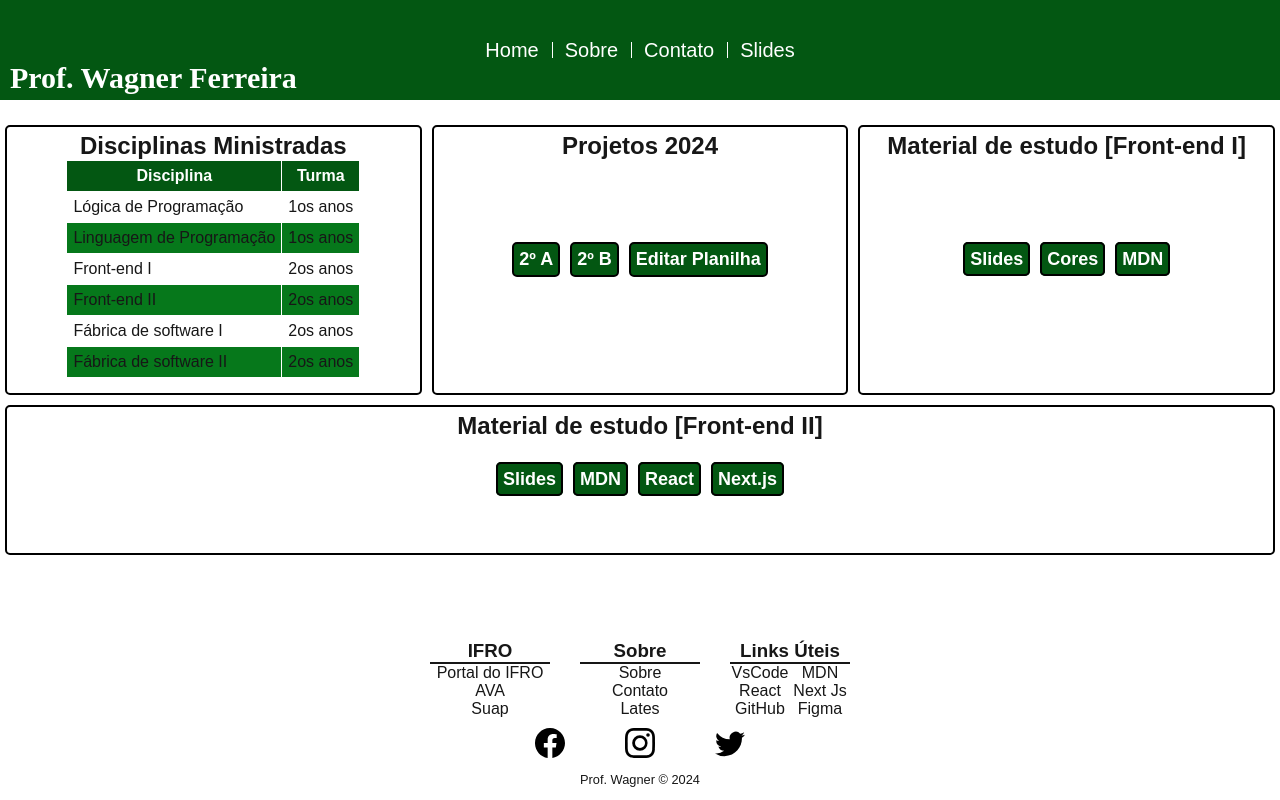
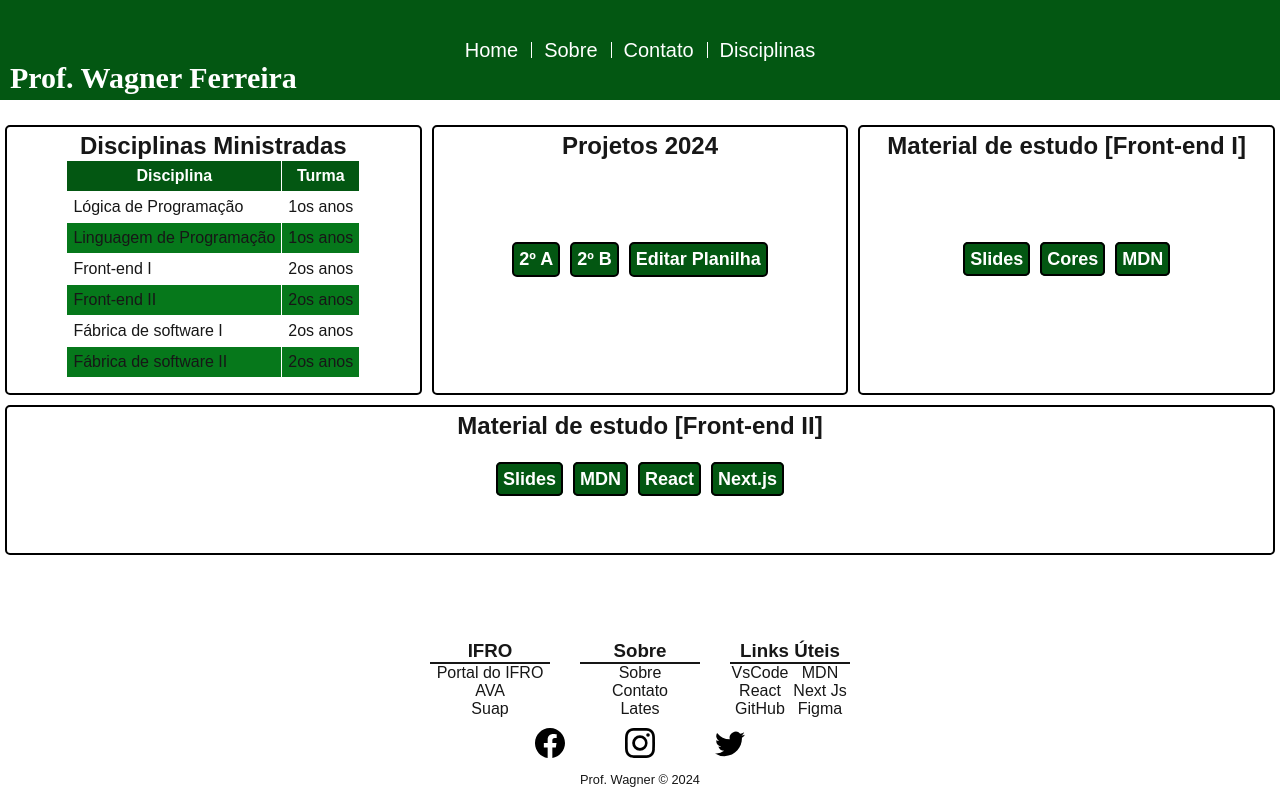
Before and after one commit to wagnerferreiraf/wagnerferreiraf.github.io, a Next.js app: page / in a window 1280 px wide. Built offline with nearby package versions, Linux system fonts and the light colour scheme.

Commit message:
Update menu options

```diff
--- a/src/components/Header.js
+++ b/src/components/Header.js
@@ -67,7 +67,7 @@ const Header = () => {
                     <li className={styles.itemMenu}><a href="/sobre">Sobre</a></li>
                     <li className={styles.itemMenu}><a href="/contato">Contato</a></li>
                     <li className={styles.itemMenu}>
-                        <a href='#' onClick={toggleSubMenu}>Slides</a>
+                        <a href='#' onClick={toggleSubMenu}>Disciplinas</a>
                         {showSubMenu && (
                             <ul className={styles.listaSubMenu}>
                                 <li className={styles.itemSubMenu}><a href='/front-end-i'>Front-end I</a></li>
```
